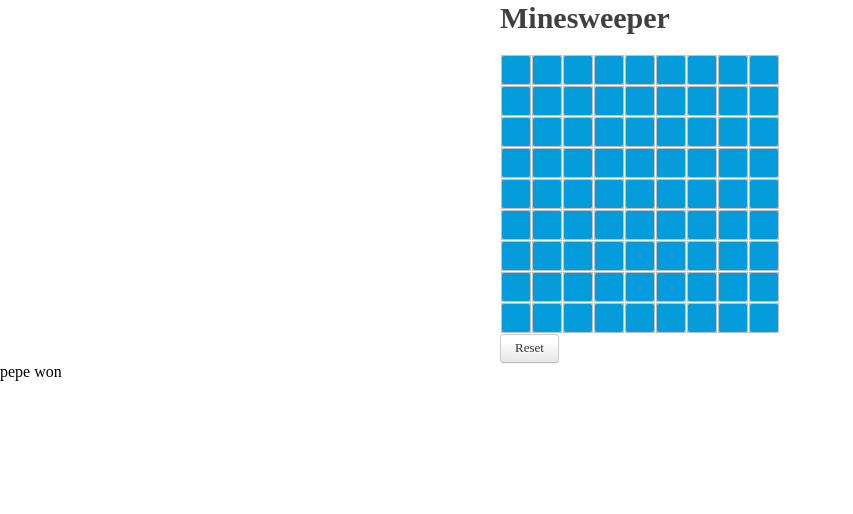
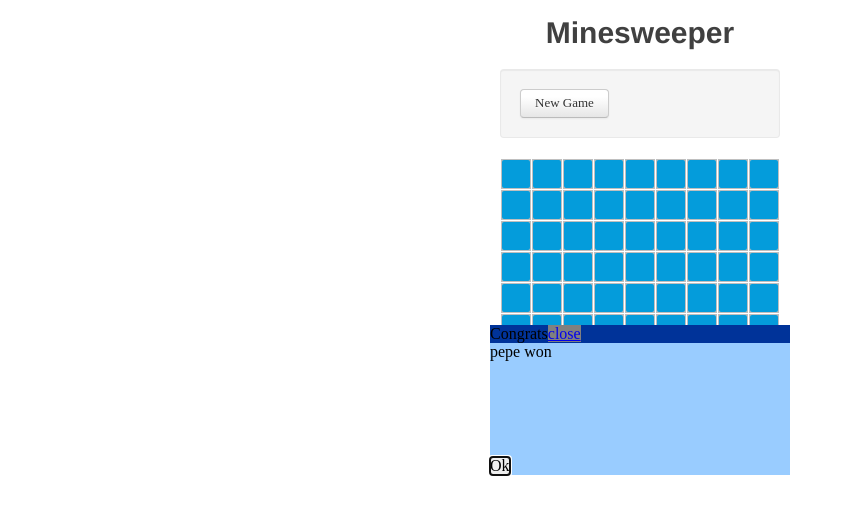
Before and after one commit to arielsvn/minesweeper, a plain HTML site: page index.html in a window 1280 px wide. Shown: the whole page, without its empty margins (0-853 px from the left). Drawn offline with Linux system fonts and the light colour scheme.

Commit message:
last touches, sure??

```diff
--- a/index.html
+++ b/index.html
@@ -10,16 +10,24 @@
 </head>
 
 <section id="gameapp">
-    <div class="title">
+    <header>
         <h1>Minesweeper</h1>
-    </div>
+
+        <div class="well">
+            <div id="reset-button" class="btn">New Game</div>
+        </div>
+    </header>
 
     <div class="content">
         <section id="table-container">
             Game grid
         </section>
-        <div id="reset-button" class="btn">Reset</div>
+
     </div>
+
+    <footer>
+
+    </footer>
 </section>
 
 <div id="wondialog">
--- a/js/main.js
+++ b/js/main.js
@@ -11,5 +11,18 @@ require.config({
 });
 
 require(['views/game', 'modernizr', 'jquery', 'jqueryui'], function(Game) {
-  return window.appview = new Game(9, 9, 10);
+  window.appview = new Game(9, 9, 10);
+  return $('#wondialog').dialog({
+    modal: true,
+    resizable: false,
+    title: 'Congrats',
+    overlay: {
+      background: '#99ccff'
+    },
+    buttons: {
+      'Ok': function() {
+        return $(this).dialog('close');
+      }
+    }
+  });
 });
--- a/js/views/game.js
+++ b/js/views/game.js
@@ -39,7 +39,8 @@ define(['views/cell', 'text!templates/table-container-template.html', 'jquery',
 
     Game.prototype.reset = function() {
       this.minesPlaced = false;
-      this.gameOver = false;
+      this._gameOver = false;
+      this.$('#reset-button').removeClass('primary');
       return this.render();
     };
 
@@ -80,9 +81,14 @@ define(['views/cell', 'text!templates/table-container-template.html', 'jquery',
       return this;
     };
 
+    Game.prototype.gameOver = function() {
+      this._gameOver = true;
+      return this.$('#reset-button').addClass('primary');
+    };
+
     Game.prototype.bang = function(e) {
       var i, j, _ref, _results;
-      this.gameOver = true;
+      this.gameOver();
       _results = [];
       for (i = 0, _ref = this.rows; 0 <= _ref ? i < _ref : i > _ref; 0 <= _ref ? i++ : i--) {
         _results.push((function() {
@@ -100,13 +106,13 @@ define(['views/cell', 'text!templates/table-container-template.html', 'jquery',
     Game.prototype.events = {
       "click #table-container tr th": "cellClicked",
       "click #reset-button": "reset",
-      "contextmenu": 'noContext',
+      "contextmenu #table-container tr th": 'noContext',
       "mousedown #table-container tr th": 'cellRightClicked'
     };
 
     Game.prototype.cellRightClicked = function(event) {
       var _this = this;
-      if (!this.gameOver) {
+      if (!this._gameOver) {
         return $(event.currentTarget).mouseup(function(e) {
           var col, row, _ref;
           $(event.currentTarget).unbind('mouseup');
@@ -125,12 +131,12 @@ define(['views/cell', 'text!templates/table-container-template.html', 'jquery',
 
     Game.prototype.flagCell = function(row, col) {
       this.cells[row][col].flag();
-      if (this.gameWon()) return this.gameOver = true;
+      if (this.gameWon()) return this.gameOver();
     };
 
     Game.prototype.cellClicked = function(event) {
       var col, row;
-      if (!this.gameOver) {
+      if (!this._gameOver) {
         row = parseInt(event.currentTarget.attributes['data-row'].value);
         col = parseInt(event.currentTarget.attributes['data-col'].value);
         return this.markCell(row, col);
@@ -172,7 +178,7 @@ define(['views/cell', 'text!templates/table-container-template.html', 'jquery',
 
     Game.prototype.showMines = function() {
       var i, j, _ref, _results;
-      this.gameOver = true;
+      this._gameOver = true;
       _results = [];
       for (i = 0, _ref = this.rows; 0 <= _ref ? i <= _ref : i >= _ref; 0 <= _ref ? i++ : i--) {
         _results.push((function() {
@@ -197,7 +203,7 @@ define(['views/cell', 'text!templates/table-container-template.html', 'jquery',
     };
 
     Game.prototype.gameWon = function() {
-      return _.any(_.union.apply(_, this.cells), function(cell) {
+      return !_.any(_.union.apply(_, this.cells), function(cell) {
         return cell.missFlagued() || cell.bombNotFlagued();
       });
     };
--- a/styles/styles.less
+++ b/styles/styles.less
@@ -8,11 +8,14 @@
 @cellHeight: 30px;
 
 #gameapp{
+    margin-top: 15px;
     width: 280px;
     .center-block;
 
-    .title{
 
+    header h1{
+        text-align: center;
+        font-family: Helvetica Neue, Helvetica, Arial, sans-serif;
     }
 
     table{
```
Also changed, not shown: 2 other files.
